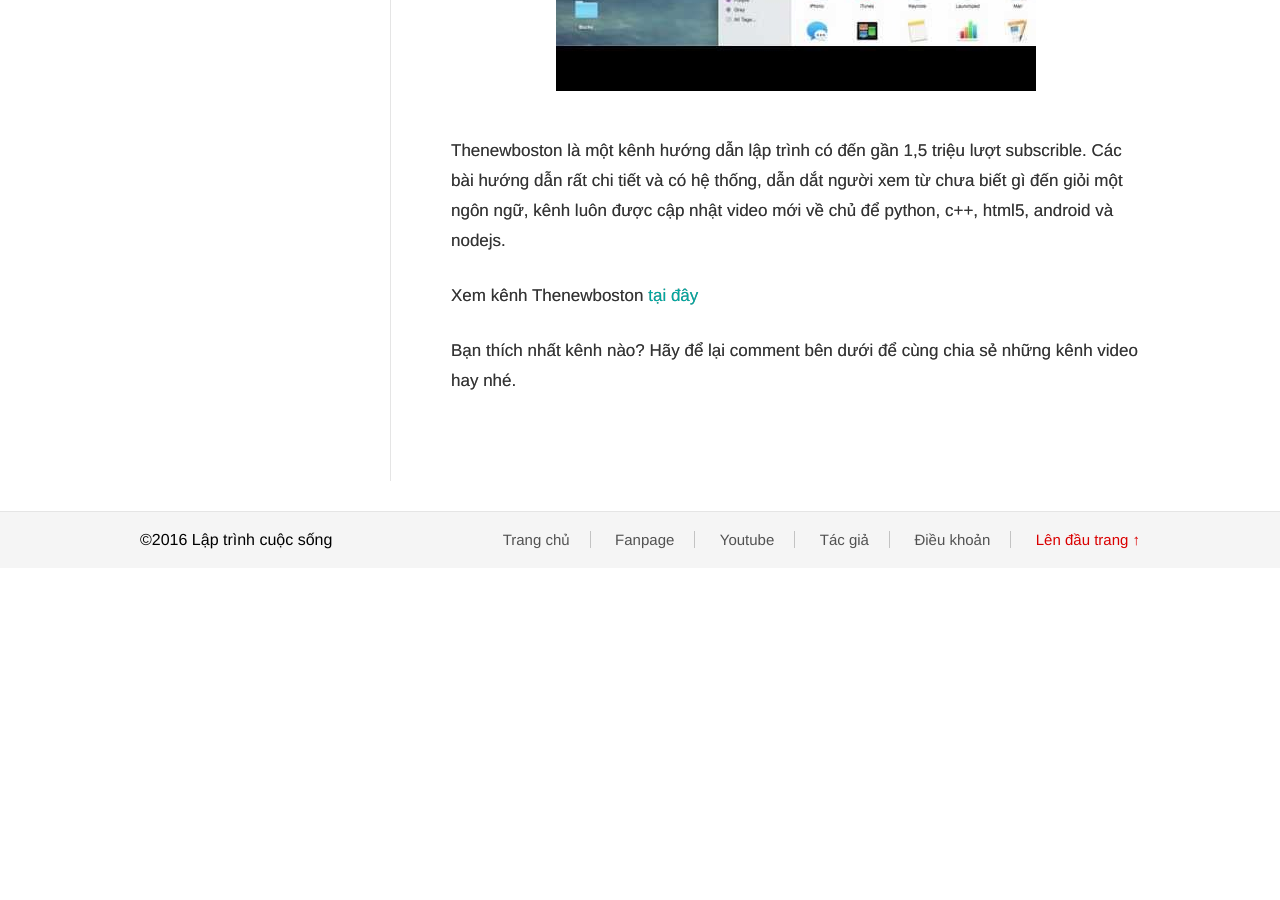
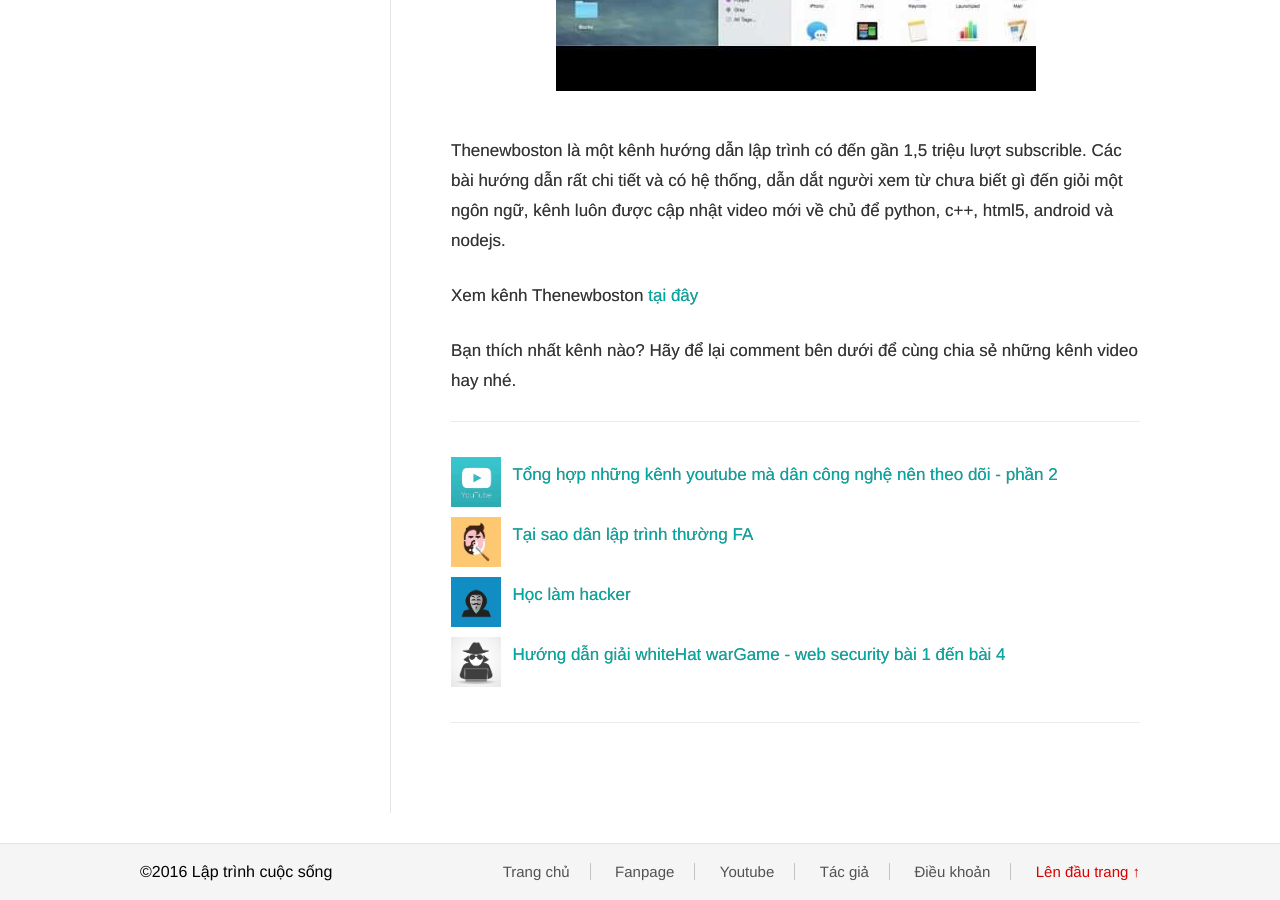
Before and after one commit to nguyentest/laptrinhcuocsong, a Jekyll site: the page built from _posts/2016-12-23-tong-hop-9-kenh-youtube-ma-dan-cong-nghe-nen-theo-doi.md, in a window 1280 px wide and 900 px high, scrolled down 5879 px. Built offline with Jekyll 4.4.1, drawn with Linux system fonts in a browser that asks for light colours; before the commit the page ends 6447 px from its top, so only the background shows below that; some of the changed lines change nothing that is shown.

Commit message:
Update 2016-12-23-tong-hop-9-kenh-youtube-ma-dan-cong-nghe-nen-theo-doi.md

```diff
--- a/_posts/2016-12-23-tong-hop-9-kenh-youtube-ma-dan-cong-nghe-nen-theo-doi.md
+++ b/_posts/2016-12-23-tong-hop-9-kenh-youtube-ma-dan-cong-nghe-nen-theo-doi.md
@@ -3,6 +3,16 @@
 title: Tổng hợp 9 kênh youtube mà dân công nghệ nên theo dõi
 category: Chuyện bên lề
 thumbnail: youtube_colinfurze.jpg
+related_posts:
+ - title:
+   link: http://laptrinhcuocsong.com/tong-hop-nhung-kenh-youtube-ma-dan-cong-nghe-nen-theo-doi-phan-2.html
+ - title:
+   link: http://laptrinhcuocsong.com/tai-sao-dan-lap-trinh-thuong-fa.html
+ - title:
+   link: http://laptrinhcuocsong.com/hoc-lam-hacker.html
+ - title:
+   link: http://laptrinhcuocsong.com/huong-dan-giai-whitehat-wargame-web-security-bai-1-den-bai-4.html
+
 ---
 Thời đại viết blog để chia sẻ kinh nghiệm có lẽ đã qua mất rồi, khi mà tốc độ internet không còn là vấn đề, thì rất nhiều các kênh youtube đã xuất hiện, mang đến một phương pháp học tập, chia sẻ mới sinh động và trực quan. Xin giới thiệu 9 kênh youtube rất bổ ích mà mình thường xuyên theo dõi.
 
```
